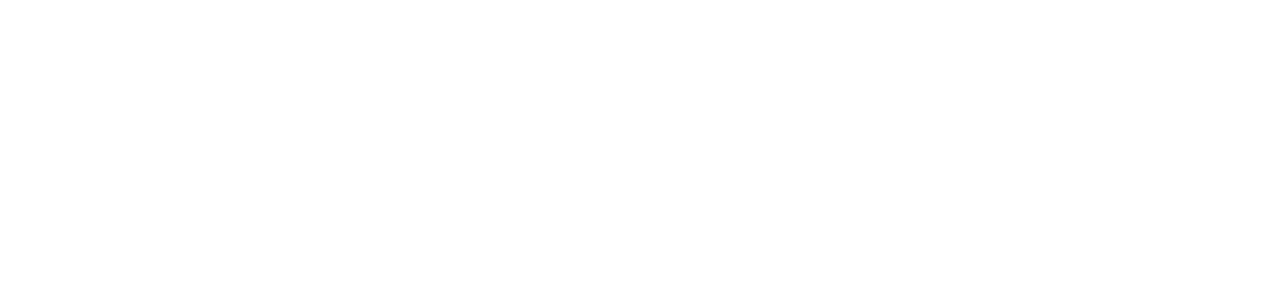
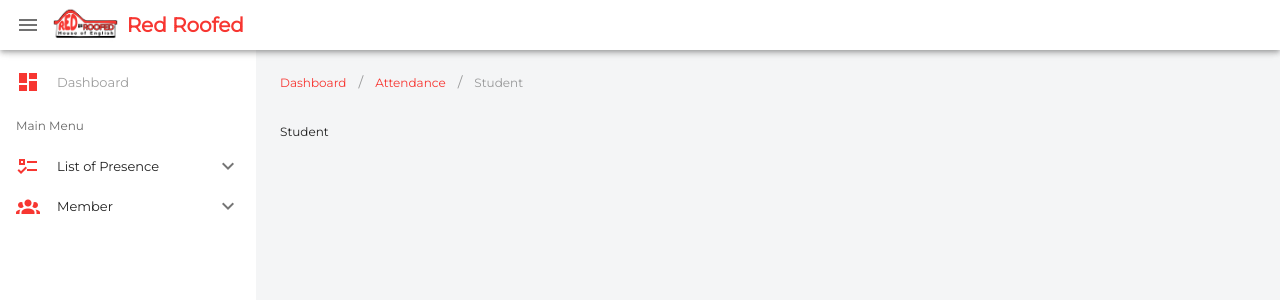
Before and after one commit to Nurhiman20/redroofed-admin, a Vue app: page /attendance/student in a window 1280 px wide. Shown: the top 300 px of the page. Built offline with nearby package versions, Linux system fonts and the light colour scheme.

Commit message:
feat(Attendance): Setup page and component attendance page

```diff
--- a/src/router/index.js
+++ b/src/router/index.js
@@ -11,6 +11,11 @@
 const StudentMember = () => import('@/views/Member/views/Student')
 const TeacherMember = () => import('@/views/Member/views/Teacher')
 const AdminMember = () => import('@/views/Member/views/Admin')
+
+// Attendance
+const AttendancePage = () => import('@/views/Attendance')
+const StudentAttendance = () => import('@/views/Attendance/views/Student')
+const TeacherAttendance = () => import('@/views/Attendance/views/Teacher')
 
 Vue.use(Router)
 
@@ -51,6 +56,23 @@
             }
           ]
         },
+        {
+          path: '/attendance',
+          name: 'Attendance',
+          component: AttendancePage,
+          children: [
+            {
+              path: 'student',
+              name: 'Student',
+              component: StudentAttendance
+            },
+            {
+              path: 'teacher',
+              name: 'Teacher',
+              component: TeacherAttendance
+            }
+          ]
+        }
       ]
     }
   ]
--- a/src/router/nav.js
+++ b/src/router/nav.js
@@ -9,7 +9,17 @@
 export const mainMenu = [
   {
     icon: 'mdi-format-list-checks',
-    text: 'List of Presence'
+    text: 'List of Presence',
+    children: [
+      {
+        text: 'Student',
+        to: '/attendance/student'
+      },
+      {
+        text: 'Teacher',
+        to: '/attendance/teacher'
+      }
+    ]
   },
   {
     icon: 'mdi-account-group',
--- /dev/null
+++ b/src/views/Attendance/index.vue
@@ -0,0 +1,5 @@
+<template>
+  <div>
+    <router-view></router-view>
+  </div>
+</template>
--- /dev/null
+++ b/src/views/Attendance/views/Student.vue
@@ -0,0 +1,5 @@
+<template>
+  <div>
+    <h1>Student</h1>
+  </div>
+</template>
--- /dev/null
+++ b/src/views/Attendance/views/Teacher.vue
@@ -0,0 +1,5 @@
+<template>
+  <div>
+    <h1>Teacher</h1>
+  </div>
+</template>
```
